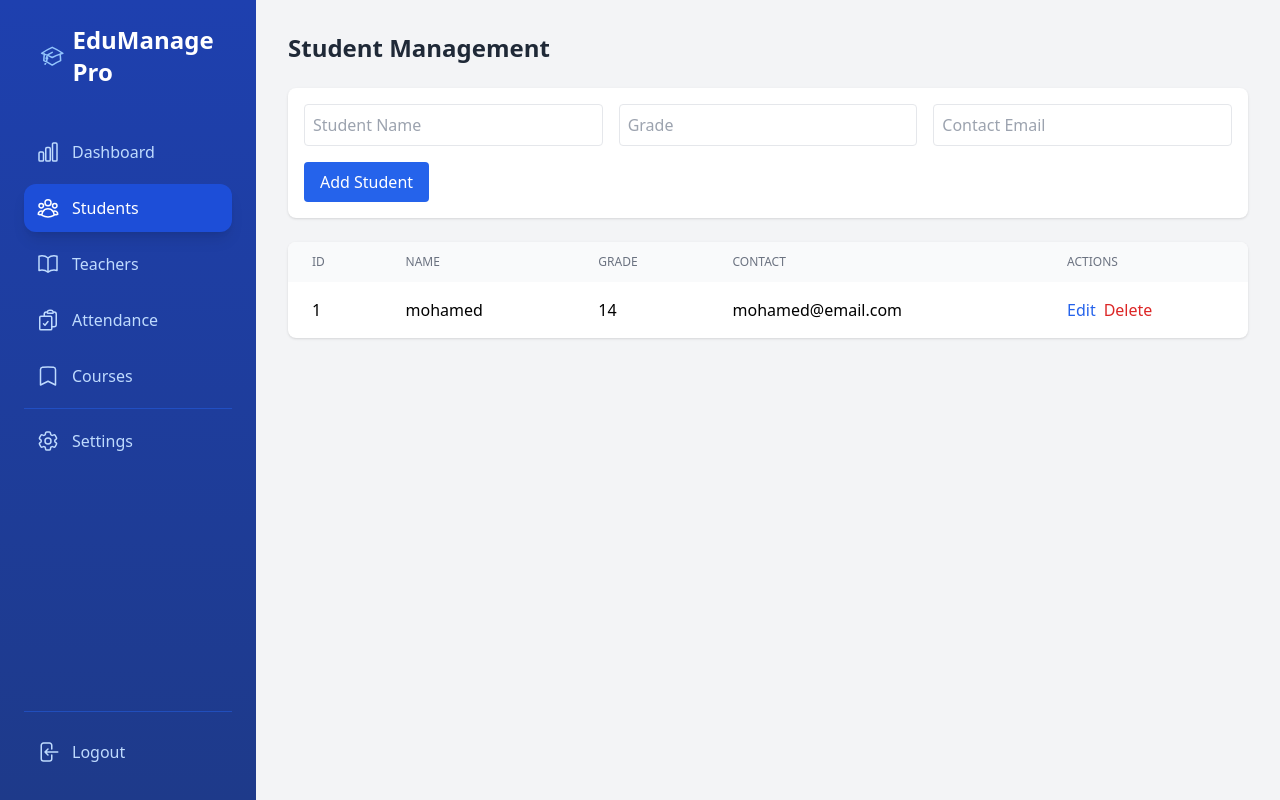
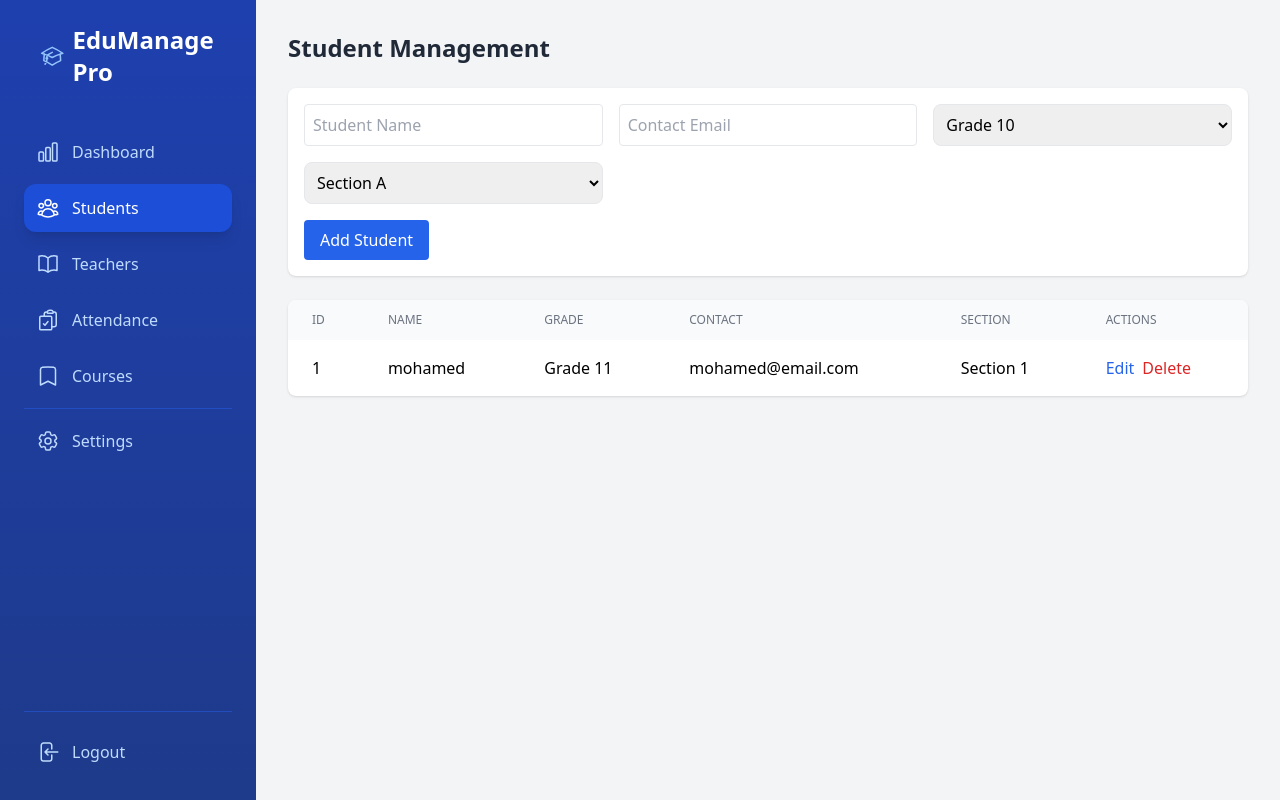
Before and after one commit to mosadikdev/school-management-system, a React (Create React App) app: page /students in a window 1280 px wide. Built offline with nearby package versions, Linux system fonts and the light colour scheme.

Commit message:
feat: connect attendance to main students state, add level/section management

```diff
--- a/src/App.js
+++ b/src/App.js
@@ -8,7 +8,6 @@ import Dashboard from './components/Dashboard'
 import Attendance from './components/Attendance'
 import Courses from './components/Courses'
 
-
 const initialCourses = [
   { id: 1, code: 'MATH101', name: 'Mathematics', instructor: 'Mr. Imad', schedule: 'Mon/Wed 9:00 AM' },
   { id: 2, code: 'SCI201', name: 'Science', instructor: 'Ms. Fatima', schedule: 'Tue/Thu 11:00 AM' },
@@ -16,7 +15,14 @@ const initialCourses = [
 
 function App() {
   const [students, setStudents] = useState([
-    { id: 1, name: 'mohamed', grade: '14', contact: 'mohamed@email.com' },
+    {
+      id: 1,
+      name: 'mohamed',
+      contact: 'mohamed@email.com',
+      level: 11,
+      section: 1,
+      status: 'present'
+    },
   ])
 
   const [teachers, setTeachers] = useState([
@@ -47,16 +53,36 @@ function App() {
   }
 
   const handleAddStudent = (student) => {
-    setStudents(prev => [...prev, student])
-    addActivity('student', `New student added: ${student.name}`)
+    const newStudent = {
+      ...student,
+      id: Date.now()
+    };
+    setStudents(prev => [...prev, newStudent]);
+    addActivity('student', `New student added: ${student.name}`);
+  }
+
+
+  const handleUpdateStudent = (updatedStudent) => {
+    setStudents(prev =>
+      prev.map(student =>
+        student.id === updatedStudent.id ? updatedStudent : student
+      )
+    );
+    addActivity('student', `Student updated: ${updatedStudent.name}`);
+  }
+
+  const handleDeleteStudent = (studentId) => {
+    setStudents(prev =>
+      prev.filter(student => student.id !== studentId)
+    );
+    addActivity('student', `Student deleted`);
   }
 
   const handleAddTeacher = (teacher) => {
-    setTeachers(prev => [...prev, teacher])
+    const newTeacher = { ...teacher, id: Date.now() }
+    setTeachers(prev => [...prev, newTeacher])
     addActivity('teacher', `New teacher added: ${teacher.name}`)
   }
-
-
 
   return (
     <div className="flex min-h-screen bg-gray-100">
@@ -79,9 +105,11 @@ function App() {
             path="/students"
             element={
               <StudentTable
-                students={students}
-                setStudents={handleAddStudent}
-              />
+        students={students}
+        onAddStudent={handleAddStudent}
+        onUpdateStudent={handleUpdateStudent}
+        onDeleteStudent={handleDeleteStudent}
+      />
             }
           />
           <Route
@@ -89,7 +117,7 @@ function App() {
             element={
               <TeacherTable
                 teachers={teachers}
-                setTeachers={handleAddTeacher}
+                handleAddTeacher={handleAddTeacher}
               />
             }
           />
@@ -99,6 +127,8 @@ function App() {
               <Attendance
                 attendance={attendance}
                 setAttendance={setAttendance}
+                students={students}
+                setStudents={setStudents}
               />
             }
           />
@@ -106,9 +136,9 @@ function App() {
             path="/courses"
             element={
               <Courses
-      courses={courses}
-      setCourses={setCourses}
-    />
+                courses={courses}
+                setCourses={setCourses}
+              />
             }
           />
           <Route path="/settings" element={<Settings />} />
--- a/src/components/Attendance.jsx
+++ b/src/components/Attendance.jsx
@@ -10,7 +10,7 @@ import {
 const initialLevels = [
   {
     id: 1,
-    name: 'Grade 10',
+    name: 'Grade 1',
     sections: [
       { id: 1, name: 'Section A' },
       { id: 2, name: 'Section B' }
@@ -18,27 +18,96 @@ const initialLevels = [
   },
   {
     id: 2,
+    name: 'Grade 2',
+    sections: [
+      { id: 3, name: 'Section A' }
+    ]
+  },
+  {
+    id: 3,
+    name: 'Grade 3',
+    sections: [
+      { id: 3, name: 'Section A' }
+    ]
+  },
+  {
+    id: 4,
+    name: 'Grade 4',
+    sections: [
+      { id: 3, name: 'Section A' }
+    ]
+  },
+  {
+    id: 5,
+    name: 'Grade 5',
+    sections: [
+      { id: 3, name: 'Section A' }
+    ]
+  },
+  {
+    id: 6,
+    name: 'Grade 6',
+    sections: [
+      { id: 3, name: 'Section A' }
+    ]
+  },
+  {
+    id: 7,
+    name: 'Grade 7',
+    sections: [
+      { id: 3, name: 'Section A' }
+    ]
+  },
+  {
+    id: 8,
+    name: 'Grade 8',
+    sections: [
+      { id: 3, name: 'Section A' }
+    ]
+  },
+  {
+    id: 9,
+    name: 'Grade 9',
+    sections: [
+      { id: 3, name: 'Section A' }
+    ]
+  },
+  {
+    id: 10,
+    name: 'Grade 10',
+    sections: [
+      { id: 3, name: 'Section A' }
+    ]
+  },
+  {
+    id: 11,
     name: 'Grade 11',
+    sections: [
+      { id: 3, name: 'Section A' }
+    ]
+  },
+  {
+    id: 12,
+    name: 'Grade 12',
     sections: [
       { id: 3, name: 'Section A' }
     ]
   }
 ]
 
-const initialStudents = [
-  { id: 1, name: 'Mohamed', status: 'present', level: 1, section: 1 },
-]
 
-export default function Attendance() {
-  const [students, setStudents] = useState(initialStudents)
+
+export default function Attendance({ students, setStudents }) {
   const [date, setDate] = useState(new Date().toISOString().split('T')[0])
   const [selectedLevel, setSelectedLevel] = useState('')
   const [selectedSection, setSelectedSection] = useState('')
 
   const handleStatusChange = (studentId, newStatus) => {
-    setStudents(students.map(student =>
-      student.id === studentId ? { ...student, status: newStatus } : student
-    ))
+    setStudents(prevStudents =>
+      prevStudents.map(student =>
+        student.id === studentId ? { ...student, status: newStatus } : student
+      )
+    )
   }
 
   const filteredStudents = students.filter(student =>
--- a/src/components/StudentTable.jsx
+++ b/src/components/StudentTable.jsx
@@ -1,27 +1,48 @@
 import { useState } from 'react'
 
-export default function StudentTable({ students, setStudents }) {
-  const [newStudent, setNewStudent] = useState({ name: '', grade: '', contact: '' })
-  const [editingStudent, setEditingStudent] = useState(null)
+export default function StudentTable({ students, onAddStudent, onUpdateStudent, onDeleteStudent }) {
+  const [newStudent, setNewStudent] = useState({
+    name: '',
+    contact: '',
+    level: 10,
+    section: 1,
+    status: 'present'
+  });
+  const [editingId, setEditingId] = useState(null);
 
-  const handleAddStudent = (e) => {
-    e.preventDefault()
-    if (newStudent.name && newStudent.grade && newStudent.contact) {
-      setStudents([...students, { ...newStudent, id: students.length + 1 }])
-      setNewStudent({ name: '', grade: '', contact: '' })
+  const handleSubmit = (e) => {
+    e.preventDefault();
+    const processedStudent = {
+      ...newStudent,
+      level: Number(newStudent.level)
+    };
+
+    if (editingId) {
+      onUpdateStudent({ ...processedStudent, id: editingId });
+    } else {
+      onAddStudent(processedStudent);
     }
+
+    setNewStudent({
+      name: '',
+      contact: '',
+      level: 10,
+      section: 1,
+      status: 'present'
+    });
+    setEditingId(null);
   }
 
-  const handleUpdateStudent = () => {
-    setStudents(students.map(s => s.id === editingStudent.id ? editingStudent : s))
-    setEditingStudent(null)
+  const handleEdit = (student) => {
+    setNewStudent(student);
+    setEditingId(student.id);
   }
 
   return (
     <div>
       <h1 className="text-2xl font-bold mb-6 text-gray-800">Student Management</h1>
 
-      <form onSubmit={handleAddStudent} className="mb-6 bg-white p-4 rounded-lg shadow">
+      <form onSubmit={handleSubmit} className="mb-6 bg-white p-4 rounded-lg shadow">
         <div className="grid grid-cols-3 gap-4">
           <input
             type="text"
@@ -32,14 +53,6 @@ export default function StudentTable({ students, setStudents }) {
             required
           />
           <input
-            type="text"
-            placeholder="Grade"
-            className="p-2 border rounded"
-            value={newStudent.grade}
-            onChange={(e) => setNewStudent({ ...newStudent, grade: e.target.value })}
-            required
-          />
-          <input
             type="email"
             placeholder="Contact Email"
             className="p-2 border rounded"
@@ -47,12 +60,40 @@ export default function StudentTable({ students, setStudents }) {
             onChange={(e) => setNewStudent({ ...newStudent, contact: e.target.value })}
             required
           />
+          <select
+  value={newStudent.level}
+  onChange={(e) => setNewStudent({ ...newStudent, level: Number(e.target.value) })}
+  className="p-2 border rounded-lg"
+  required
+>
+    <option value="1">Grade 1</option>
+    <option value="2">Grade 2</option>
+    <option value="3">Grade 3</option>
+    <option value="4">Grade 4</option>
+    <option value="5">Grade 5</option>
+    <option value="6">Grade 6</option>
+    <option value="7">Grade 7</option>
+    <option value="8">Grade 8</option>
+    <option value="9">Grade 9</option>
+  <option value="10">Grade 10</option>
+  <option value="11">Grade 11</option>
+  <option value="12">Grade 12</option>
+</select>
+          <select
+            value={newStudent.section}
+            onChange={(e) => setNewStudent({ ...newStudent, section: Number(e.target.value) })}
+            className="p-2 border rounded-lg"
+            required
+          >
+            <option value="1">Section A</option>
+            <option value="2">Section B</option>
+          </select>
         </div>
         <button
           type="submit"
           className="mt-4 bg-blue-600 text-white px-4 py-2 rounded hover:bg-blue-700"
         >
-          Add Student
+          {editingId ? 'Update Student' : 'Add Student'}
         </button>
       </form>
 
@@ -64,6 +105,7 @@ export default function StudentTable({ students, setStudents }) {
               <th className="px-6 py-3 text-left text-xs font-medium text-gray-500 uppercase">Name</th>
               <th className="px-6 py-3 text-left text-xs font-medium text-gray-500 uppercase">Grade</th>
               <th className="px-6 py-3 text-left text-xs font-medium text-gray-500 uppercase">Contact</th>
+              <th className="px-6 py-3 text-left text-xs font-medium text-gray-500 uppercase">Section</th>
               <th className="px-6 py-3 text-left text-xs font-medium text-gray-500 uppercase">Actions</th>
             </tr>
           </thead>
@@ -71,60 +113,19 @@ export default function StudentTable({ students, setStudents }) {
             {students.map((student) => (
               <tr key={student.id}>
                 <td className="px-6 py-4 whitespace-nowrap">{student.id}</td>
-                <td className="px-6 py-4 whitespace-nowrap">
-                  {editingStudent?.id === student.id ? (
-                    <input
-                      type="text"
-                      value={editingStudent.name}
-                      onChange={(e) => setEditingStudent({ ...editingStudent, name: e.target.value })}
-                      className="p-1 border rounded"
-                    />
-                  ) : (
-                    student.name
-                  )}
-                </td>
-                <td className="px-6 py-4 whitespace-nowrap">
-                  {editingStudent?.id === student.id ? (
-                    <input
-                      type="text"
-                      value={editingStudent.grade}
-                      onChange={(e) => setEditingStudent({ ...editingStudent, grade: e.target.value })}
-                      className="p-1 border rounded"
-                    />
-                  ) : (
-                    student.grade
-                  )}
-                </td>
-                <td className="px-6 py-4 whitespace-nowrap">
-                  {editingStudent?.id === student.id ? (
-                    <input
-                      type="email"
-                      value={editingStudent.contact}
-                      onChange={(e) => setEditingStudent({ ...editingStudent, contact: e.target.value })}
-                      className="p-1 border rounded"
-                    />
-                  ) : (
-                    student.contact
-                  )}
-                </td>
+                <td className="px-6 py-4 whitespace-nowrap">{student.name}</td>
+                <td className="px-6 py-4 whitespace-nowrap">Grade {student.level}</td>
+                <td className="px-6 py-4 whitespace-nowrap">{student.contact}</td>
+                <td className="px-6 py-4 whitespace-nowrap">Section {student.section}</td>
                 <td className="px-6 py-4 whitespace-nowrap flex gap-2">
-                  {editingStudent?.id === student.id ? (
-                    <button
-                      onClick={handleUpdateStudent}
-                      className="text-green-600 hover:text-green-900"
-                    >
-                      Save
-                    </button>
-                  ) : (
-                    <button
-                      onClick={() => setEditingStudent(student)}
-                      className="text-blue-600 hover:text-blue-900"
-                    >
-                      Edit
-                    </button>
-                  )}
                   <button
-                    onClick={() => setStudents(students.filter(s => s.id !== student.id))}
+                    onClick={() => handleEdit(student)}
+                    className="text-blue-600 hover:text-blue-900"
+                  >
+                    Edit
+                  </button>
+                  <button
+                    onClick={() => onDeleteStudent(student.id)}
                     className="text-red-600 hover:text-red-900"
                   >
                     Delete
```
